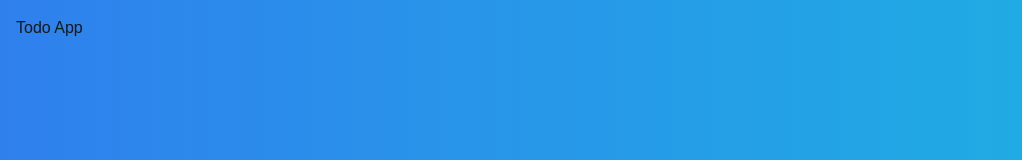
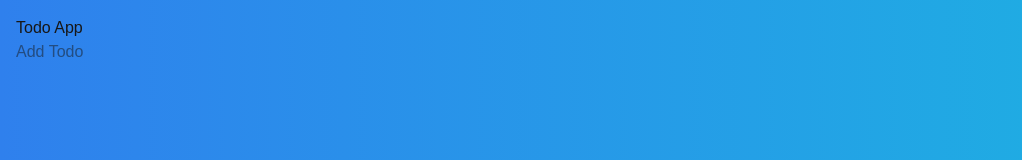
Before and after one commit to AleksandrKompanetc/next_app, a Next.js app: page / in a window 1280 px wide. Shown: the top 160 px of the page, without its empty margins (0-1022 px from the left). Built offline with nearby package versions, Linux system fonts and the light colour scheme.

Commit message:
created form

```diff
--- a/src/app/page.tsx
+++ b/src/app/page.tsx
@@ -9,6 +9,10 @@ export default function Home() {
     <div className={style.bg}>
       <div className={style.container}>
         <h3 className={style.heading}>Todo App</h3>
+        <form className={style.form}>
+          <input className={style.input} type="text" placeholder="Add Todo" />
+          <button className={style.button}></button>
+        </form>
       </div>
     </div>
   );
```
